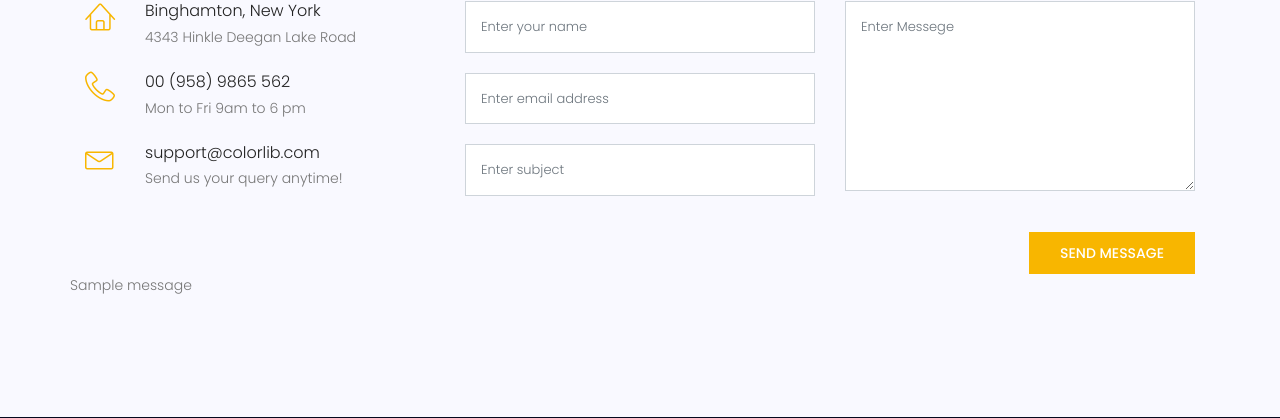
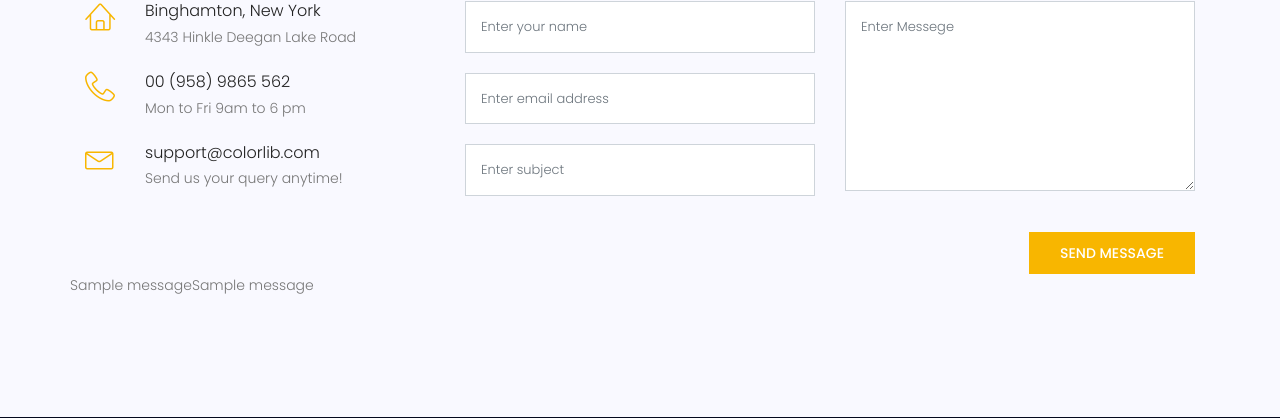
Before and after one commit to mohifk/FIrstStart, a Django app: page /contact/ in a window 1280 px wide. Shown: the part 1024-1442 px from the top of the page. Run offline with Django 3.2, Linux system fonts and the light colour scheme; tables that the repository leaves empty hold one stand-in row (values such as "Sample post"); one stand-in notice (Sample message) is shown; some libraries are stand-ins or nearby versions.

Commit message:
edit for train seson 8

```diff
--- a/templates/base.html
+++ b/templates/base.html
@@ -35,6 +35,16 @@
 </head>
 
 <body>
+    {% if messages %}
+        {% for message in messages %}
+         {% if message.tags %}  <script>alert("{{ message }}")</script> {% endif %}
+
+        {% endfor %}
+
+    {% endif %}
+
+
+
     <header id="header">
         <div class="header-top">
             <div class="container">
--- a/templates/website_temp/contact.html
+++ b/templates/website_temp/contact.html
@@ -63,7 +63,7 @@
 
 										<input name="email" placeholder="Enter email address" pattern="[A-Za-z0-9._%+-]+@[A-Za-z0-9.-]+\.[A-Za-z]{1,63}$" onfocus="this.placeholder = ''" onblur="this.placeholder = 'Enter email address'" class="common-input mb-20 form-control" required="" type="email">
 
-										<input name="subject" placeholder="Enter subject" onfocus="this.placeholder = ''" onblur="this.placeholder = 'Enter subject'" class="common-input mb-20 form-control" required="" type="text">
+										<input name="subject" placeholder="Enter subject" onfocus="this.placeholder = ''" onblur="this.placeholder = 'Enter subject'" class="common-input mb-20 form-control" type="text" >
 									</div>
 									<div class="col-lg-6 form-group">
 										<textarea class="common-textarea form-control" name="message" placeholder="Enter Messege" onfocus="this.placeholder = ''" onblur="this.placeholder = 'Enter Messege'" required=""></textarea>
@@ -82,6 +82,18 @@
 											{% endfor %}
 										</ul>
 										{% endif %}
+
+										{% if messages %}
+										<ul class="messages">
+											{% for message in messages %}
+											<li{% if message.tags %} class="{{ message.tags }}"{% endif %}>
+												{% if message.level == DEFAULT_MESSAGE_LEVELS.ERROR %}Important: {% endif %}
+												{{ message }}
+											</li>
+											{% endfor %}
+										</ul>
+										{% endif %}
+
 					</div>
 				</div>
 			</section>
--- a/website/models.py
+++ b/website/models.py
@@ -3,8 +3,9 @@ import email
 from django.db import models
 class Contact(models.Model):
     name=models.CharField(max_length=255)
+    name='unknown'
     email=models.EmailField()
-    subject=models.CharField(max_length=255)
+    subject=models.CharField(max_length=255,null=True,blank=True)
     message= models.TextField()
     created_date= models.DateTimeField(auto_now_add=True)
     update_date=models.DateTimeField(auto_now=True)
--- a/website/views.py
+++ b/website/views.py
@@ -13,7 +13,9 @@ def contact_view(request):
     if request.method == 'POST':
         form = ContactForm(request.POST)
         if form.is_valid():
+            Contact.name='unknown'
             form.save()
+
             messages.add_message(request,messages.SUCCESS,'OK Dude your tiket submit SUCCESS')
         else:
             messages.add_message(request,messages.ERROR,'Sorry Dude your tiket dident submit')
```
Also changed, not shown: website/migrations/0005_alter_contact_subject.py (added), website/migrations/0006_remove_contact_name.py (added), website/migrations/0007_contact_name.py (added), website/migrations/0008_alter_contact_name.py (added), website/migrations/0009_remove_contact_name.py (added). Lines whose indentation alone changed are shown as unchanged.
